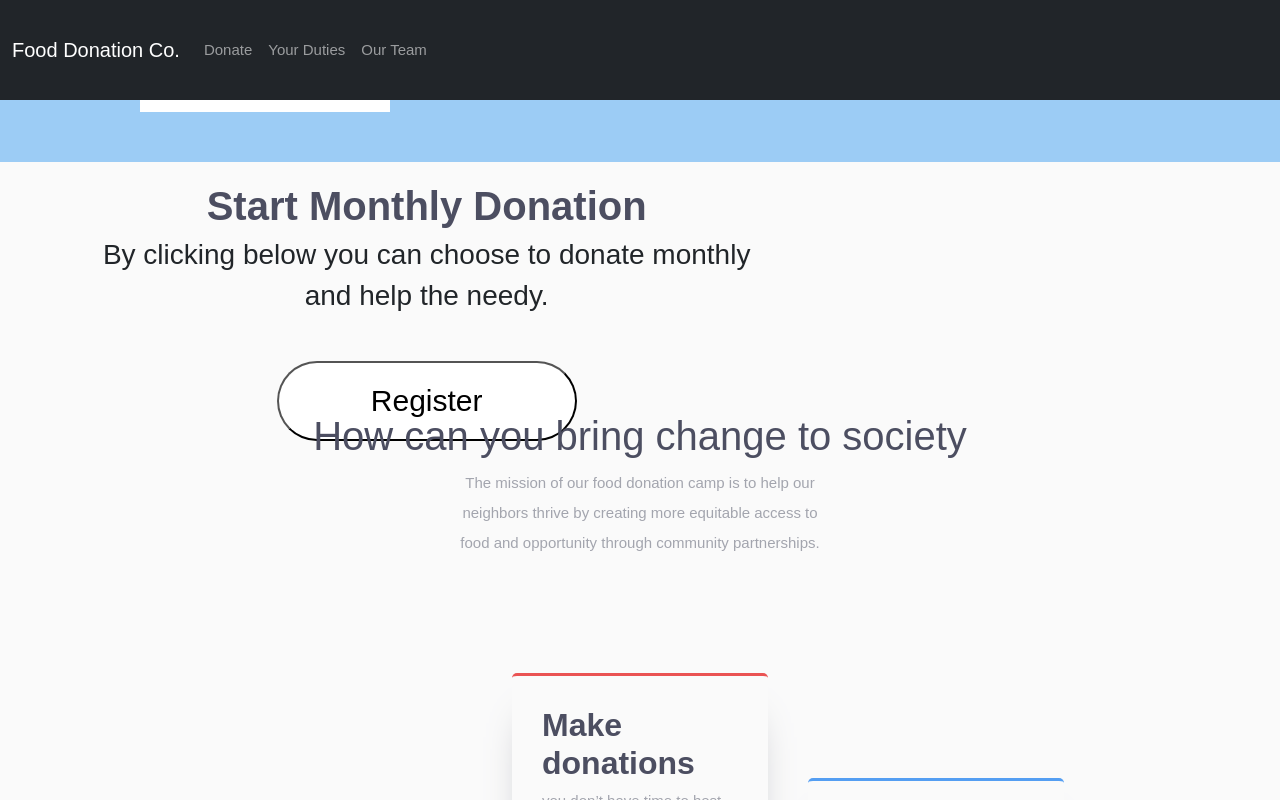
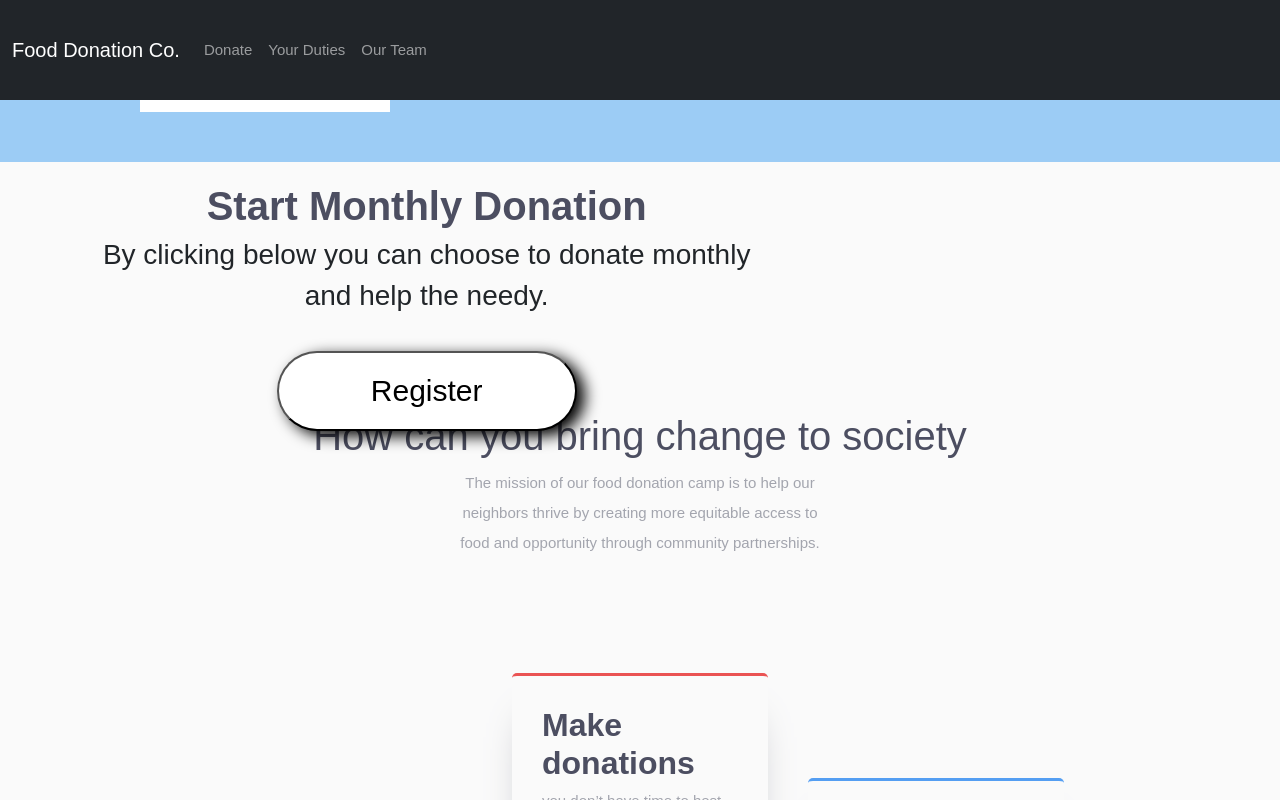
Before and after one commit to vasu4651/brewsters, a plain HTML site: page index.html in a window 1280 px wide. In both pictures the pointer is over the button "Register". Shown: the part 1603-2403 px from the top of the page. Drawn offline with nearby package versions, Linux system fonts and the light colour scheme.

Commit message:
btn1 hover

```diff
--- a/phaseshift.css
+++ b/phaseshift.css
@@ -49,6 +49,13 @@ body {
     margin: 40px;
     width: 300px;
     height: 80px;
+  }
+
+  .btn1:hover{
+      transform: translateY(-10px);
+      transition: all .25s linear;
+      /* background-color: rgb(188, 101, 206); */
+      box-shadow: 8px 5px 15px black;
   }
 
   .monthly-donation .row {
```
